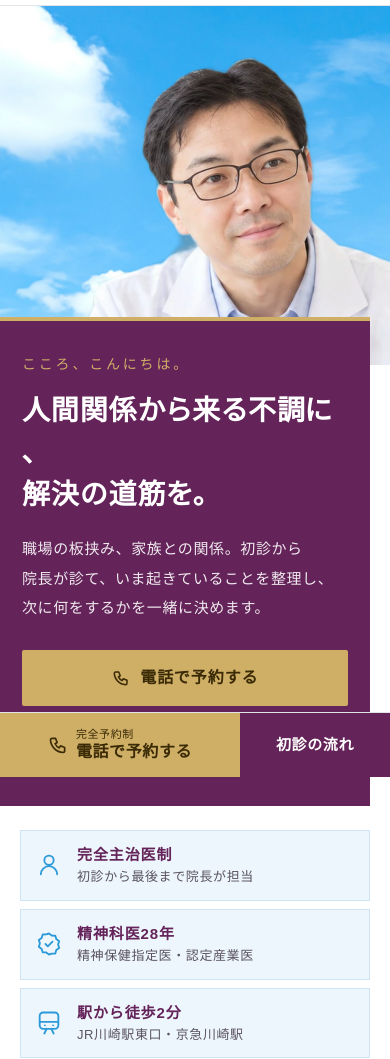
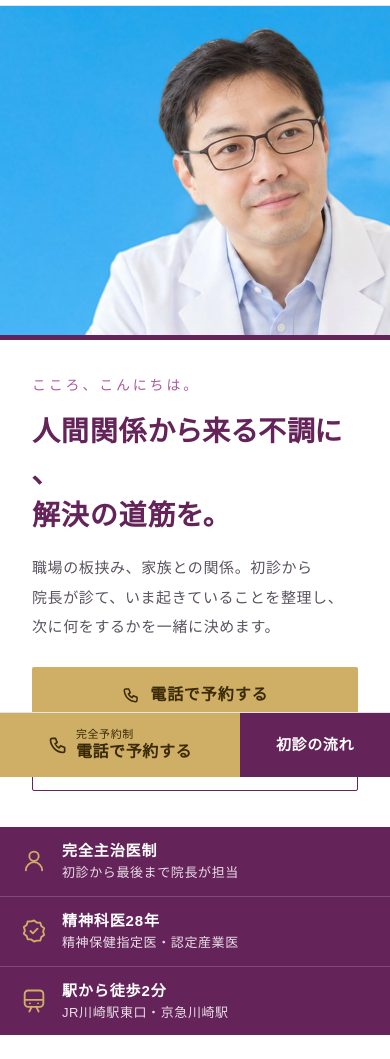
Before and after one commit to MDDESIGNTOKYO/kawasaki-numata-design, a plain HTML site: page 007/index.html in a window 390 px wide. Shown: the part 67-1126 px from the top of the page. Drawn offline with Linux system fonts and the light colour scheme; a web font is replaced by a local one.

Commit message:
007：FVを引き締めた構成に変更（空の中に白いパネル＋紫の帯）
Co-Authored-By: Claude Opus 5.5 <noreply@anthropic.com>
Claude-Session: https://claude.ai/code/session_01PqN1TRnnMqSdtr1dScAdhW

```diff
--- a/007/assets/css/style.css
+++ b/007/assets/css/style.css
@@ -73,21 +73,34 @@ table { border-collapse: collapse; }
 .header__menu { display: none; }
 .drawer { display: none; }
 
-/* ---------- FV：空＋紫の面 ---------- */
-.fv { position: relative; background: var(--white); }
-.fv__sky { position: relative; height: clamp(480px, 44vw, 640px); background: #5DB4E8 url(../img/sky.jpg) center 30% / cover no-repeat; overflow: hidden; }
-.fv__director { position: absolute; right: 0; bottom: 0; height: 80%; width: auto; max-width: none; }
-.fv__name { position: absolute; right: 0; bottom: 0; background: var(--plum); color: var(--white); padding: 10px 24px; font-size: 17px; font-weight: 700; letter-spacing: .14em; }
-.fv__name span { font-size: 12px; margin-right: 10px; color: var(--gold); }
-.fv__panel { position: relative; z-index: 2; width: min(620px, calc(100% - 48px)); margin: -360px 0 0 max(24px, calc((100vw - 1200px) / 2 + 24px)); background: var(--plum); color: var(--white); padding: 44px 48px 48px; border-top: 4px solid var(--gold); }
-.fv__brand { font-size: 14px; color: var(--gold); letter-spacing: .2em; }
-.fv__title { margin-top: 12px; font-size: clamp(30px, 3vw, 42px); font-weight: 700; line-height: 1.5; letter-spacing: .03em; }
-.fv__lead { margin-top: 18px; font-size: 16px; line-height: 1.95; color: rgba(255,255,255,.9); }
-.fv__btns { display: flex; flex-wrap: wrap; gap: 12px; margin-top: 28px; }
-.fv__facts { width: min(var(--wrap), calc(100% - 64px)); margin: 0 auto; display: grid; grid-template-columns: repeat(3, minmax(0, 1fr)); gap: 16px; padding: 36px 0 8px; }
-.fv__facts li { display: flex; gap: 14px; align-items: center; padding: 16px 18px; border: 1px solid var(--sky-line); background: var(--sky-pale); font-size: 13px; color: var(--ink-sub); line-height: 1.6; }
-.fv__facts .icon { font-size: 34px; color: var(--sky); stroke-width: 1.6; }
-.fv__facts strong { display: block; font-size: 17px; color: var(--plum); letter-spacing: .06em; }
+/* ---------- FV（共通） ---------- */
+.fv__stage { position: relative; overflow: hidden; background: #5DB4E8 url(../img/sky.jpg) center 35% / cover no-repeat; }
+.fv__inner { position: relative; width: min(1200px, calc(100% - 64px)); margin: 0 auto; display: grid; grid-template-columns: minmax(0, 1.05fr) minmax(0, 1fr); min-height: clamp(460px, 38vw, 540px); padding: 44px 0; }
+.fv__panel { position: relative; z-index: 2; align-self: center; }
+.fv__brand { font-size: 14px; letter-spacing: .2em; }
+.fv__title { margin-top: 12px; font-size: clamp(30px, 2.9vw, 42px); font-weight: 700; line-height: 1.5; letter-spacing: .03em; }
+.fv__lead { margin-top: 16px; font-size: 16px; line-height: 1.95; }
+.fv__btns { display: flex; flex-wrap: wrap; gap: 12px; margin-top: 26px; }
+.fv__person { position: relative; margin-bottom: -44px; }
+.fv__director { position: absolute; left: 50%; bottom: 0; transform: translateX(-46%); height: 96%; width: auto; max-width: none; }
+.fv__name { position: absolute; right: 0; bottom: 24px; background: var(--white); color: var(--ink); padding: 8px 18px; font-size: 16px; font-weight: 700; letter-spacing: .14em; }
+.fv__name span { font-size: 12px; margin-right: 10px; color: var(--purple); }
+.fv__facts { display: grid; grid-template-columns: repeat(3, minmax(0, 1fr)); }
+.fv__facts li { display: flex; gap: 14px; align-items: center; justify-content: center; padding: 20px 18px; font-size: 13px; line-height: 1.6; }
+.fv__facts .icon { font-size: 32px; stroke-width: 1.6; }
+.fv__facts strong { display: block; font-size: 17px; letter-spacing: .06em; }
+
+/* 空の中に白いパネル＋紫の帯 */
+.fv--a .fv__panel { background: var(--white); color: var(--ink); padding: 40px 44px 44px; border-left: 6px solid var(--plum); }
+.fv--a .fv__brand { color: var(--purple); }
+.fv--a .fv__title { color: var(--plum); }
+.fv--a .fv__lead { color: var(--ink-sub); }
+.fv--a .btn--sub { border: 1.5px solid var(--plum); color: var(--plum); }
+.fv--a .btn--sub:hover { background: var(--plum); color: var(--white); }
+.fv--a .fv__facts { background: var(--plum); color: rgba(255,255,255,.85); }
+.fv--a .fv__facts li + li { border-left: 1px solid rgba(255,255,255,.18); }
+.fv--a .fv__facts .icon { color: var(--gold); }
+.fv--a .fv__facts strong { color: var(--white); }
 
 /* ---------- セクション共通 ---------- */
 .sec { padding: clamp(72px, 8vw, 112px) 0; scroll-margin-top: var(--header-h); }
@@ -250,8 +263,8 @@ p, li, dd, h1, h2, h3, .trouble__title, .column span, .company__title { word-bre
   .drawer[hidden] { display: none; }
   .drawer__list a { display: block; padding: 14px 4px; border-bottom: 1px solid var(--line); text-decoration: none; font-weight: 700; }
   .drawer__tel { width: 100%; margin-top: 20px; }
-  .fv__panel { margin-top: -300px; }
-  .fv__director { height: 72%; }
+  .fv__inner { grid-template-columns: minmax(0, 1.2fr) minmax(0, .8fr); }
+  .fv--a .fv__panel { padding: 32px 32px 36px; }
   .head--split { grid-template-columns: minmax(0, 1fr); }
   .trouble { grid-template-columns: minmax(0, 1fr); }
   .policy { grid-template-columns: minmax(0, 1fr); }
@@ -263,20 +276,23 @@ p, li, dd, h1, h2, h3, .trouble__title, .column span, .company__title { word-bre
 /* ---------- スマホ ---------- */
 @media (max-width: 767px) {
   body { font-size: 15px; }
-  .wrap, .fv__facts { width: calc(100% - 40px); }
+  .wrap { width: calc(100% - 40px); }
   .header__inner { width: calc(100% - 32px); }
   .header__logo img { width: 168px; }
   .header__tel { display: none; }
-  .fv__sky { height: 360px; background-position: 20% 30%; }
-  .fv__director { height: 86%; right: -60px; }
+  .fv__inner { width: 100%; grid-template-columns: minmax(0, 1fr); min-height: 0; padding: 0; }
+  .fv__person { order: -1; height: 330px; margin-bottom: 0; }
+  .fv__director { height: 94%; transform: translateX(-40%); }
   .fv__name { display: none; }
-  .fv__panel { width: calc(100% - 20px); margin: -48px 0 0 0; padding: 30px 22px 32px; }
+  .fv__panel { padding: 30px 20px 34px; }
+  .fv--a .fv__panel { border-left: 0; border-top: 5px solid var(--plum); }
   .fv__title { font-size: 28px; }
   .fv__lead { font-size: 15px; }
   .fv__btns { flex-direction: column; }
   .fv__btns .btn { width: 100%; }
-  .fv__facts { grid-template-columns: minmax(0, 1fr); gap: 8px; padding-top: 24px; }
-  .fv__facts li { padding: 12px 14px; }
+  .fv__facts { grid-template-columns: minmax(0, 1fr); }
+  .fv__facts li { justify-content: flex-start; padding: 12px 20px; }
+  .fv--a .fv__facts li + li { border-left: 0; border-top: 1px solid rgba(255,255,255,.18); }
   .fv__facts .icon { font-size: 28px; }
   .fv__facts strong { font-size: 15px; }
   .sec { padding: 64px 0; }
--- a/007/index.html
+++ b/007/index.html
@@ -75,24 +75,28 @@
 
 <main id="main">
 
-  <section class="fv" aria-labelledby="fv-title">
-    <div class="fv__sky">
-      <img class="fv__director" src="assets/img/director-cut.webp" alt="院長 沼田真一" width="900" height="616">
-      <p class="fv__name"><span>院長</span>沼田 真<wbr>一</p>
-    </div>
-    <div class="fv__panel">
-      <p class="fv__brand">こころ、<wbr>こんにちは。</p>
-      <h1 class="fv__title dmoji" id="fv-title">人間関係から来る不調に、<br>解決の道筋を。</h1>
-      <p class="fv__lead">職場の<wbr>板挟み、<wbr>家族との<wbr>関係。<wbr>初診から<wbr>院長が<wbr>診て、<wbr>いま起きている<wbr>ことを<wbr>整理し、<wbr>次に<wbr>何を<wbr>するかを<wbr>一緒に<wbr>決めます。</p>
-      <div class="fv__btns">
-        <a class="btn btn--gold" href="tel:0445895377"><svg class="icon"><use href="#i-phone"/></svg><span class="dmoji dmoji-nw">電話で予約する</span></a>
-        <a class="btn btn--white" href="#first"><span class="dmoji dmoji-nw">初診の流れ</span><svg class="icon"><use href="#i-arrow"/></svg></a>
+  <section class="fv fv--a" aria-labelledby="fv-title">
+    <div class="fv__stage">
+      <div class="fv__inner">
+        <div class="fv__panel">
+          <p class="fv__brand">こころ、こんにちは。</p>
+          <h1 class="fv__title dmoji" id="fv-title">人間関係から来る不調に、<br>解決の道筋を。</h1>
+          <p class="fv__lead">職場の<wbr>板挟み、<wbr>家族との<wbr>関係。<wbr>初診から<wbr>院長が<wbr>診て、<wbr>いま起きている<wbr>ことを<wbr>整理し、<wbr>次に<wbr>何を<wbr>するかを<wbr>一緒に<wbr>決めます。</p>
+          <div class="fv__btns">
+            <a class="btn btn--gold" href="tel:0445895377"><svg class="icon"><use href="#i-phone"/></svg><span class="dmoji dmoji-nw">電話で予約する</span></a>
+            <a class="btn btn--sub" href="#first"><span class="dmoji dmoji-nw">初診の流れ</span><svg class="icon"><use href="#i-arrow"/></svg></a>
+          </div>
+        </div>
+        <div class="fv__person">
+          <img class="fv__director" src="assets/img/director-cut.webp" alt="院長 沼田真一" width="900" height="616">
+          <p class="fv__name"><span>院長</span>沼田 真一</p>
+        </div>
       </div>
     </div>
     <ul class="fv__facts">
-      <li><svg class="icon"><use href="#i-user"/></svg><span><strong>完全主<wbr>治医制</strong>初診から<wbr>最後まで<wbr>院長が<wbr>担当</span></li>
-      <li><svg class="icon"><use href="#i-badge"/></svg><span><strong>精神科医2<wbr>8年</strong>精神保健指定医・認定産業医</span></li>
-      <li><svg class="icon"><use href="#i-train"/></svg><span><strong>駅から<wbr>徒歩2分</strong>JR川崎駅<wbr>東口・京急川崎駅</span></li>
+      <li><svg class="icon"><use href="#i-user"/></svg><span><strong>完全主治医制</strong>初診から<wbr>最後まで<wbr>院長が<wbr>担当</span></li>
+      <li><svg class="icon"><use href="#i-badge"/></svg><span><strong>精神科医28年</strong>精神保健指定医・<wbr>認定産業医</span></li>
+      <li><svg class="icon"><use href="#i-train"/></svg><span><strong>駅から徒歩2分</strong>JR川崎駅<wbr>東口・<wbr>京急川崎駅</span></li>
     </ul>
   </section>
 
@@ -164,7 +168,7 @@
           <svg class="icon policy__icon"><use href="#i-user"/></svg>
           <p class="policy__num">01</p>
           <h3 class="policy__title dmoji">毎回<wbr>同じ<wbr>医師。<br>説明を繰り返さなくていい。</h3>
-          <p>完全主<wbr>治医制です。<wbr>初診から<wbr>通院を<wbr>終えるまで<wbr>院長が<wbr>担当するので、<wbr>経過を<wbr>一から<wbr>話し直す<wbr>必要が<wbr>ありません。<wbr>状況が<wbr>変わった<wbr>ときも、<wbr>すぐに<wbr>方針を<wbr>見直せます。</p>
+          <p>完全主治医制です。<wbr>初診から<wbr>通院を<wbr>終えるまで<wbr>院長が<wbr>担当するので、<wbr>経過を<wbr>一から<wbr>話し直す<wbr>必要が<wbr>ありません。<wbr>状況が<wbr>変わった<wbr>ときも、<wbr>すぐに<wbr>方針を<wbr>見直せます。</p>
         </article>
         <article class="policy__item">
           <svg class="icon policy__icon"><use href="#i-link"/></svg>
@@ -200,7 +204,7 @@
         </ul>
       </div>
       <div class="cta__tel-box">
-        <p class="cta__tel-label">完全予<wbr>約制　初診は<wbr>お電話で</p>
+        <p class="cta__tel-label">完全予約制　初診は<wbr>お電話で</p>
         <a class="cta__tel" href="tel:0445895377"><svg class="icon"><use href="#i-phone"/></svg>044-589-5377</a>
         <dl class="cta__time">
           <div><dt>平日</dt><dd>9:30–12:30<wbr>（初診の<wbr>予約は<wbr>12:15まで）<br>14:30–18:15</dd></div>
@@ -220,7 +224,7 @@
           <p>受診される<wbr>方の<wbr>多くは、<wbr>職場や<wbr>家族との<wbr>関係の<wbr>中で、<wbr>言いたい<wbr>ことを<wbr>言えないまま<wbr>追い<wbr>詰められています。<wbr>最初に<wbr>大切なのは、<wbr>いま何が<wbr>起きているかを<wbr>整理し、<wbr>次に<wbr>どう<wbr>動くかを<wbr>決める<wbr>ことです。</p>
           <p>当院では、<wbr>初診から<wbr>通院を<wbr>終えるまで<wbr>私が<wbr>担当します。<wbr>そのうえで、<wbr>話しにくいことも<wbr>少しずつ<wbr>伺っていきます。</p>
         </div>
-        <p class="greeting__sign">川崎沼田クリニック 院長<span>沼田 真<wbr>一</span></p>
+        <p class="greeting__sign">川崎沼田クリニック 院長<span>沼田 真一</span></p>
         <a class="link" href="https://kawasaki-numata.jp/%E3%81%94%E6%8C%A8%E6%8B%B6">院長のごあいさつ全文<svg class="icon"><use href="#i-arrow"/></svg></a>
       </div>
       <figure class="greeting__photo">
@@ -309,7 +313,7 @@
   <div class="wrap footer__inner">
     <div class="footer__clinic">
       <p class="footer__name">川崎沼田クリニック</p>
-      <p>心療内科・精神科　完全予<wbr>約制</p>
+      <p>心療内科・精神科　完全予約制</p>
       <p>〒210-0006 神奈川県川崎市川崎区砂子<span class="nw">2-11-20</span> <span class="nw">加瀬ビル133 4F</span></p>
       <p>TEL <a href="tel:0445895377">044-589-5377</a></p>
     </div>
```
Also changed, not shown: assets/thumb-007.jpg.
